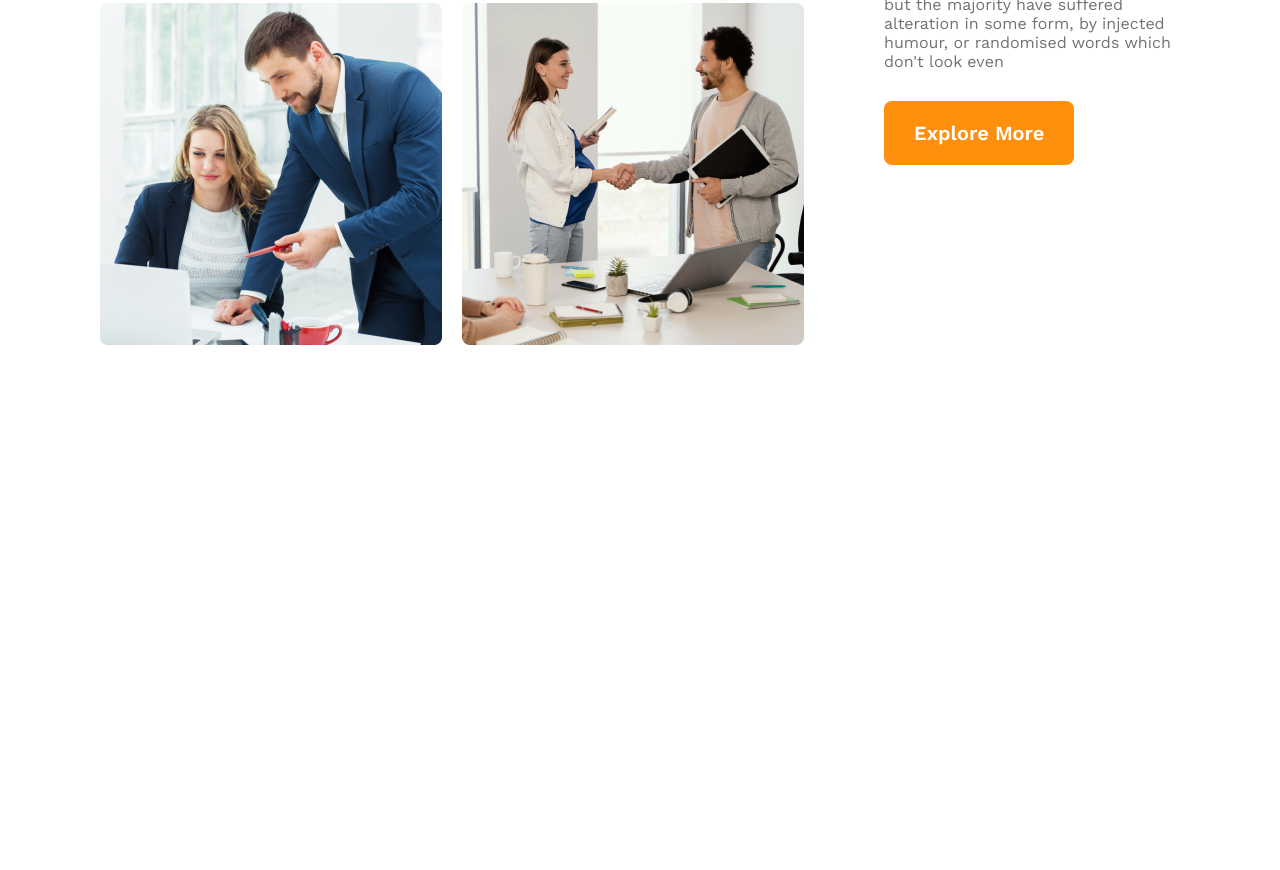
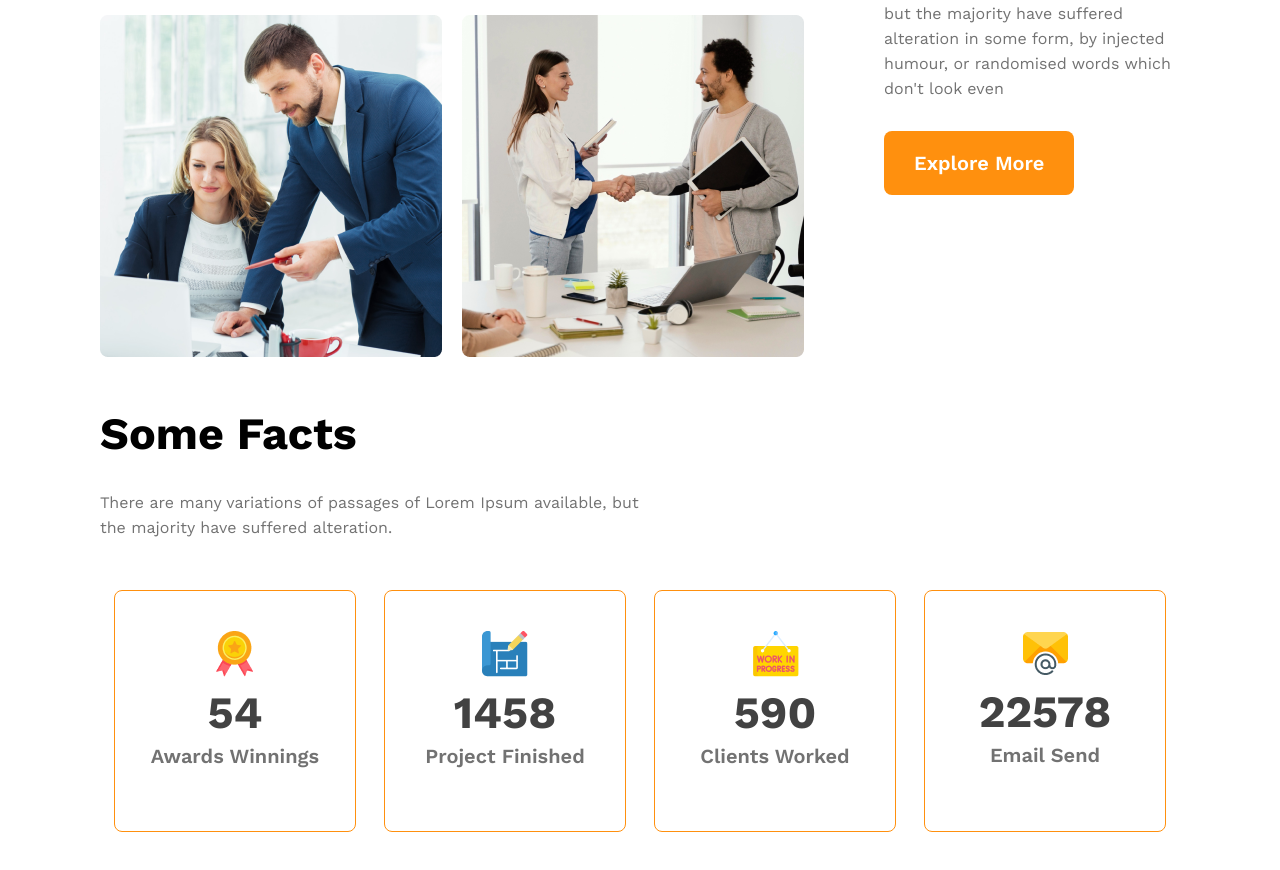
Before and after one commit to antu619/at-architects, a plain HTML site: page index.html in a window 1280 px wide. Shown: the part 1602-2472 px from the top of the page. Before the commit the page ends 1997 px from the top, so only its background shows below. Drawn offline with nearby package versions, Linux system fonts and the light colour scheme.

Commit message:
Completed Facts Section With responsiveness

```diff
--- a/css/at-architects.css
+++ b/css/at-architects.css
@@ -16,7 +16,8 @@
 }
 .text-gray{
     color: #727272;
-    margin: 30px 0;
+    margin: 30px 0 30px;
+    line-height: 25px;
 }
 
 
@@ -76,7 +77,7 @@ nav li a{
 
 /* Main Part Styles */
 main{
-    max-width:  1440px;
+    max-width: 1440px;
     margin: 50px 100px;
 }
 .team-container{
@@ -90,8 +91,8 @@ main{
     grid-template-columns: repeat(2, 1fr);
     gap: 20px;
 }
-.team-title{
-    color: #FF900E;
+.section-title{
+    color: #000;
     font-size: 2.8rem;
     font-weight: 700;
 }
@@ -99,9 +100,37 @@ main{
     color: #727272;
     font-weight: 500;
 }
-.of-our{
-    color: #000;
+.features{
+    color: #FF900E;
 }
+
+/* Facts Styles */
+.facts-card-container{
+    display: flex;
+    justify-content: space-around;
+    margin: 50px 0;
+}
+.facts-card-container .card{
+    width: 240px;
+    height: 240px;
+    border: 1px solid #FF900E;
+    border-radius: 8px;
+    text-align: center;
+}
+.facts-card-container img{
+    margin-top: 40px;
+}
+.facts-card-container .card-stats{
+    font-size: 2.8rem;
+    color: #424242;
+    margin: 5px 0;
+}
+.facts-card-container .card-title{
+    font-weight: 600;
+    font-size: 1.25rem;
+    margin: 0;
+}
+
 
 /* Media Queries for Mobile Phone */
 @media screen and (max-width: 576px) {
@@ -126,6 +155,12 @@ main{
         margin: 50px 30px;
         text-align: center;
     }
+    .facts-card-container{
+        flex-direction: column;
+        align-items: center;
+        gap: 30px;
+
+    }
 }
 
 /* Media Queries for Tablet */
@@ -144,4 +179,19 @@ main{
     .banner-title{
         font-size: 3rem;
     }
+    main{
+        margin: 50px 30px;
+        text-align: center;
+    }
+    .team-container{
+        flex-direction: column;
+        margin: 0 70px;
+    }
+    .facts-card-container{
+        flex-wrap: wrap;
+        justify-content: space-evenly;
+        align-items: center;
+        gap: 30px;
+
+    }
 }
--- a/index.html
+++ b/index.html
@@ -54,9 +54,36 @@
                 <img src="images/team4.png" alt="">
             </div>
             <div class="team-content">
-                <h3 class="team-title"><span class="quick">Quick list</span> <span class="of-our">of Our</span> Features</h3>
+                <h3 class="section-title"><span class="quick">Quick list</span> of Our <span class="features">Features</span></h3>
                 <p class="text-gray">There are many variations of passages of Lorem Ipsum available, but the majority have suffered alteration in some form, by injected humour, or randomised words which don't look even</p>
                 <button class="btn-primary" >Explore More</button>
+            </div>
+        </section>
+        <!-- Facts Section -->
+        <section class="facts">
+            <h3 class="section-title">Some Facts</h3>
+            <p class="text-gray">There are many variations of passages of Lorem Ipsum available, but<br> the majority have suffered alteration.</p>
+            <div class="facts-card-container">
+                <div class="card">
+                    <img src="images/icons/ribon.png" alt="">
+                    <h4 class="card-stats">54</h4>
+                    <p class="card-title text-gray">Awards Winnings</p>
+                </div>
+                <div class="card">
+                    <img src="images/icons/projects.png" alt="">
+                    <h4 class="card-stats">1458</h4>
+                    <p class="card-title text-gray">Project Finished</p>
+                </div>
+                <div class="card">
+                    <img src="images/icons/customers.png" alt="">
+                    <h4 class="card-stats">590</h4>
+                    <p class="card-title text-gray">Clients Worked</p>
+                </div>
+                <div class="card">
+                    <img src="images/icons/email.png" alt="">
+                    <h4 class="card-stats">22578</h4>
+                    <p class="card-title text-gray">Email Send</p>
+                </div>
             </div>
         </section>
     </main>
```
